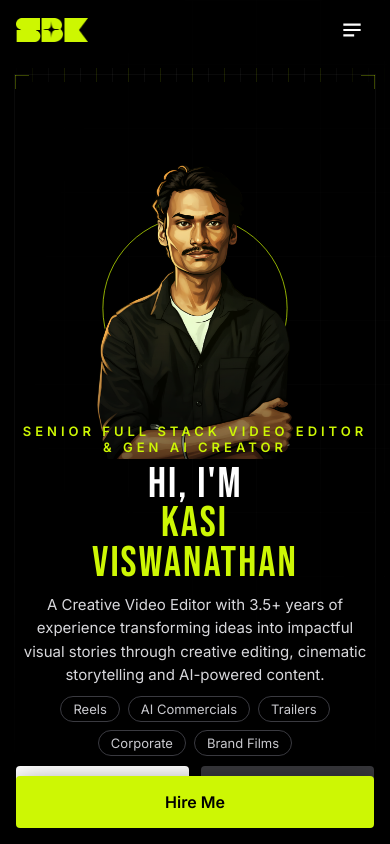
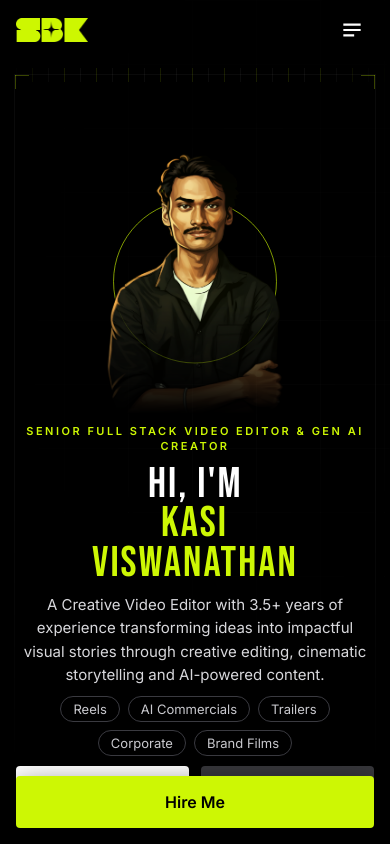
Before and after one commit to kasiviswanathan007/SEQUENCE-BY-KASI, a React (Vite) app: page / in a window 390 px wide. Both pictures are taken after a click on the button "Brands". Shown: the top 844 px of the page. Built offline with nearby package versions, Linux system fonts and the light colour scheme.

Commit message:
Add gradient fade mask to hero photo and fix mobile role text overlap

```diff
--- a/src/index.css
+++ b/src/index.css
@@ -169,7 +169,11 @@ button { font: inherit; color: inherit; background: none; border: 0; cursor: poi
 .hero-figure { position: absolute; right: clamp(0px, 7vw, 140px); bottom: 0; height: 92%; aspect-ratio: 0.684; z-index: 3; }
 .hero-ring { position: absolute; left: 50%; top: 18%; width: 92%; aspect-ratio: 1; transform: translateX(-50%); }
 .hero-ring circle { fill: none; stroke: var(--lime); stroke-width: 1.2; }
-.hero-figure img { position: absolute; inset: 0; width: 100%; height: 100%; object-fit: contain; object-position: bottom; }
+.hero-figure img {
+  position: absolute; inset: 0; width: 100%; height: 100%; object-fit: contain; object-position: bottom;
+  -webkit-mask-image: linear-gradient(to bottom, #000 58%, rgba(0,0,0,.65) 78%, transparent 100%);
+  mask-image: linear-gradient(to bottom, #000 58%, rgba(0,0,0,.65) 78%, transparent 100%);
+}
 .hero-copy { position: absolute; left: var(--pad); bottom: clamp(96px, 16vh, 170px); z-index: 5; width: min(600px, calc(100vw - 2 * var(--pad))); display: flex; flex-direction: column; gap: 18px; }
 .hero-tag { display: flex; align-items: center; gap: 12px; }
 .hero-tag::before { content: ''; width: 24px; height: 2px; background: var(--lime); }
@@ -192,9 +196,10 @@ button { font: inherit; color: inherit; background: none; border: 0; cursor: poi
   .hero-ruler { top: 68px; opacity: .25; }
   .hero-safe-frame { inset: 74px 14px 20px; }
   .hero-fade-l { display: none; }
-  .hero-figure { position: relative; right: auto; margin: 0 auto; height: auto; width: min(52vw, 220px); }
-  .hero-copy { position: relative; left: auto; bottom: auto; margin: -36px auto 0; padding: 0 16px; text-align: center; align-items: center; width: 100%; gap: 10px; }
+  .hero-figure { position: relative; right: auto; margin: 0 auto; height: auto; width: min(46vw, 196px); }
+  .hero-copy { position: relative; left: auto; bottom: auto; margin: 10px auto 0; padding: 0 16px; text-align: center; align-items: center; width: 100%; gap: 10px; }
   .hero-title { font-size: clamp(36px, 11vw, 56px); }
+  .hero-tag { justify-content: center; font-size: 11px; letter-spacing: 2.5px; line-height: 1.4; }
   .hero-tag::before { display: none; }
   .hero-meta { justify-content: center; gap: 8px; }
   .hero-btns { width: 100%; }
```
